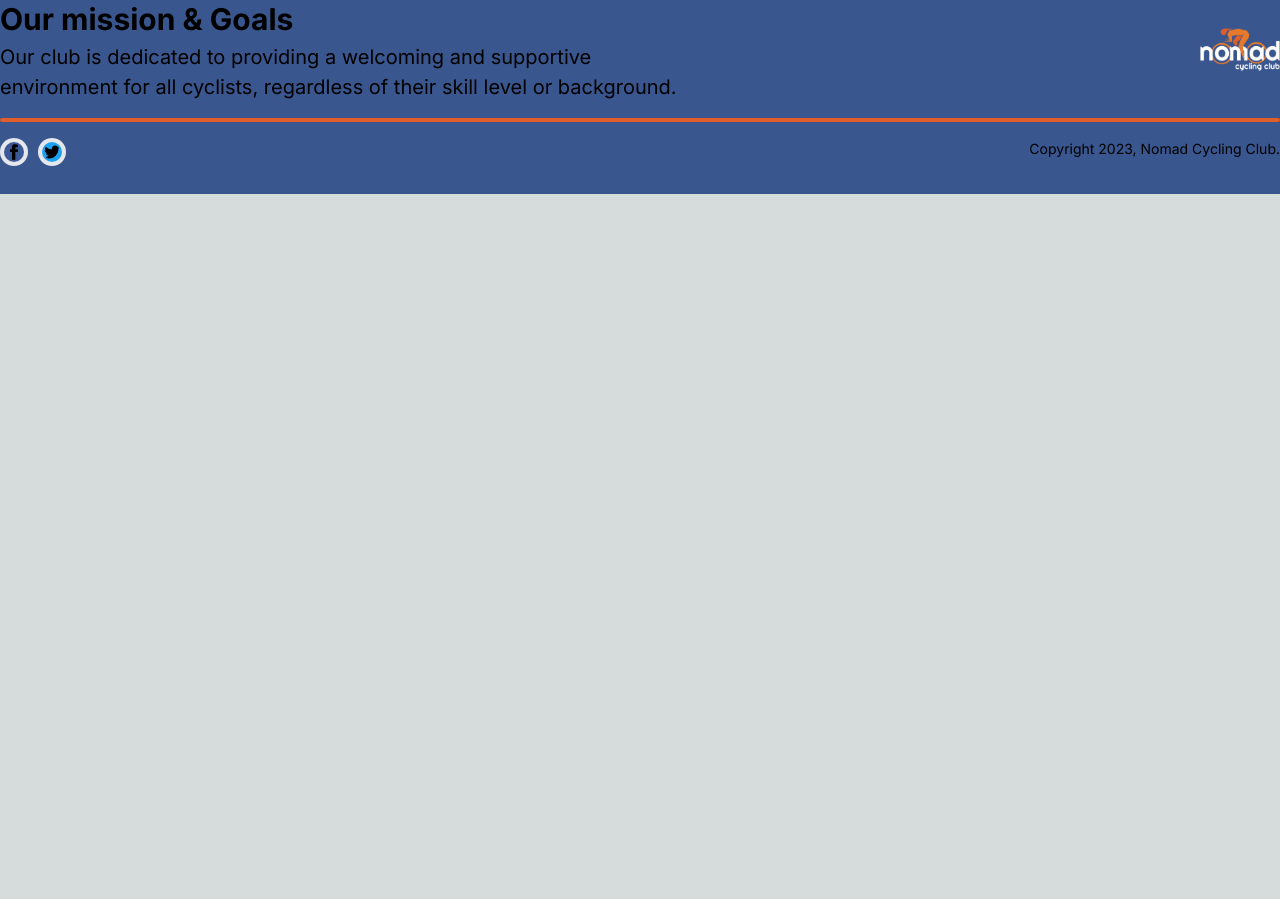
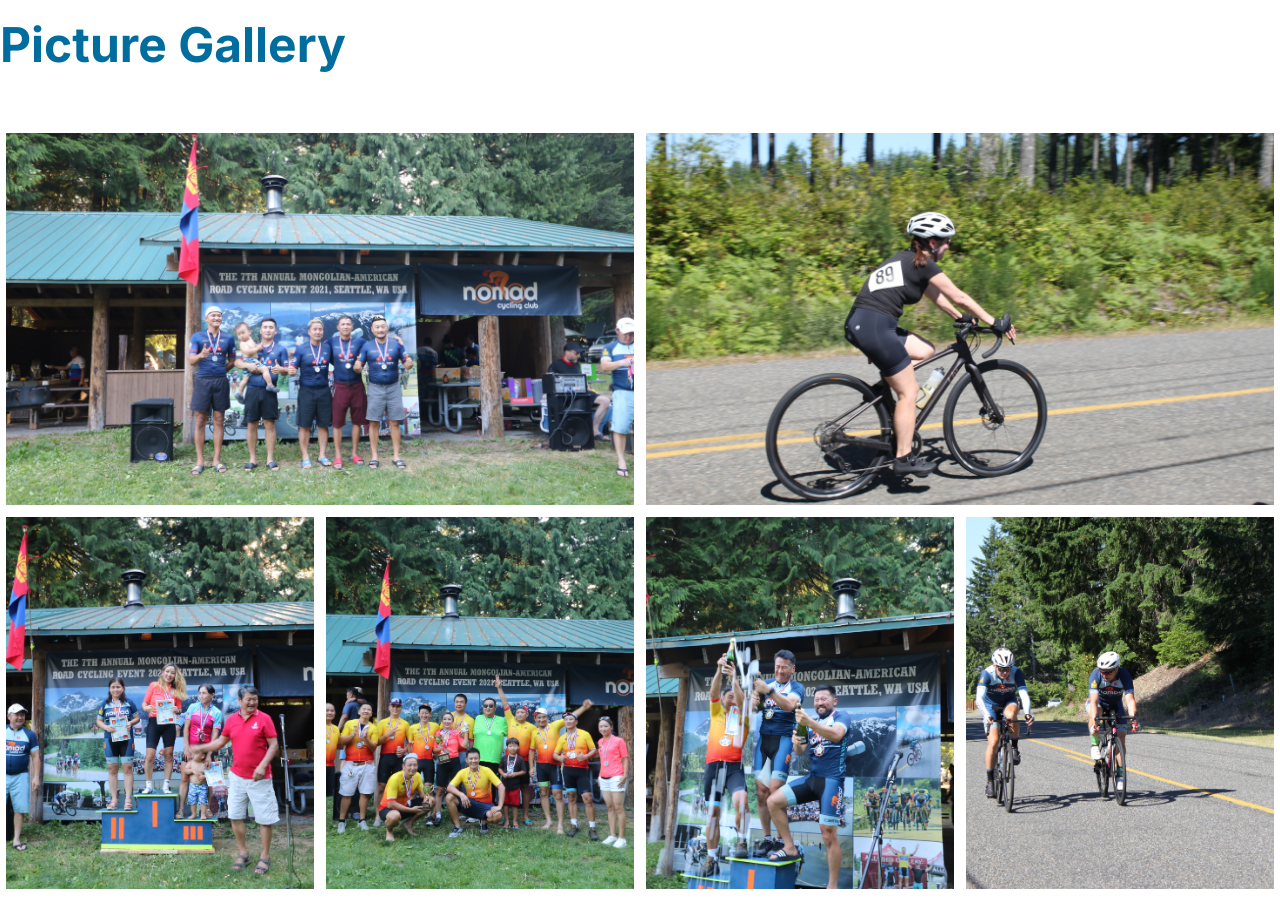
Before and after one commit to Mambatukaa/nomad-cycling-club, a Next.js app: page / in a window 1280 px wide. Shown: the part 1640-2539 px from the top of the page. Before the commit the page ends 1834 px from the top, so only its background shows below. Built offline with nearby package versions, Linux system fonts and the light colour scheme.

Commit message:
add gallery section

```diff
--- a/src/app/page.tsx
+++ b/src/app/page.tsx
@@ -2,6 +2,7 @@ import Header from "@/components/Header";
 import About from "@/components/About";
 import Leaders from "@/components/Leaders";
 import Footer from "@/components/Footer";
+import Gallery from "@/components/Gallery";
 
 export default function Home() {
   return (
@@ -9,6 +10,7 @@ export default function Home() {
       <Header />
       <About />
       <Leaders />
+      <Gallery/>
       <Footer/>
     </main>
   );
--- /dev/null
+++ b/src/components/Gallery.tsx
@@ -0,0 +1,134 @@
+import Image from "next/image";
+
+const Gallery = () => {
+  return (
+    <div className="flex bg-white pb-20">
+
+      <div className="container mx-auto">
+
+          <h1 className="text-5xl font-bold text-blue-primary my-10">
+            Picture Gallery
+          </h1>
+
+        <div className="grid grid-cols-2 h-96">
+
+          <div className="relative p-3">
+
+            <Image
+              src="/assets/images/gallery/image1.jpeg"
+              fill={true}
+              objectFit="cover"
+              alt="gallery"
+              className="pt-3 px-1.5"
+            />
+          </div>
+
+          <div className="relative p-3">
+
+            <Image
+              src="/assets/images/gallery/image2.jpeg"
+              fill={true}
+              objectFit="cover"
+              alt="gallery"
+              className="pt-3 px-1.5"
+            />
+          </div>
+
+        </div>
+
+        <div className="grid grid-cols-4 h-96">
+
+          <div className="relative p-3">
+
+            <Image
+              src="/assets/images/gallery/image3.jpeg"
+              fill={true}
+              objectFit="cover"
+              alt="gallery"
+              className="pt-3 px-1.5"
+            />
+          </div>
+
+          <div className="relative p-3">
+
+            <Image
+              src="/assets/images/gallery/image4.jpeg"
+              fill={true}
+              objectFit="cover"
+              alt="gallery"
+              className="pt-3 px-1.5"
+            />
+          </div>
+
+          <div className="relative p-3">
+
+            <Image
+              src="/assets/images/gallery/image11.jpeg"
+              fill={true}
+              objectFit="cover"
+              alt="gallery"
+              className="pt-3 px-1.5"
+            />
+          </div>
+
+          <div className="relative p-3">
+
+            <Image
+              src="/assets/images/gallery/image6.jpeg"
+              fill={true}
+              objectFit="cover"
+              alt="gallery"
+              className="pt-3 px-1.5"
+            />
+          </div>
+
+        </div>
+
+        <div className="grid grid-cols-2 h-96">
+
+          <div className="relative p-3">
+
+            <Image
+              src="/assets/images/gallery/image7.jpeg"
+              fill={true}
+              objectFit="cover"
+              alt="gallery"
+              className="pt-3 px-1.5"
+            />
+          </div>
+
+          <div className="relative p-3">
+
+            <Image
+              src="/assets/images/gallery/image8.jpeg"
+              fill={true}
+              objectFit="cover"
+              alt="gallery"
+              className="pt-3 px-1.5"
+            />
+          </div>
+
+        </div>
+
+        <div className="grid grid-cols-1 h-128">
+
+          <div className="relative p-3">
+
+            <Image
+              src="/assets/images/gallery/image13.jpeg"
+              fill={true}
+              objectFit="cover"
+              alt="gallery"
+              className="pt-3 px-1.5"
+            />
+          </div>
+
+        </div>
+
+
+      </div>
+    </div>
+  );
+};
+
+export default Gallery;
```
